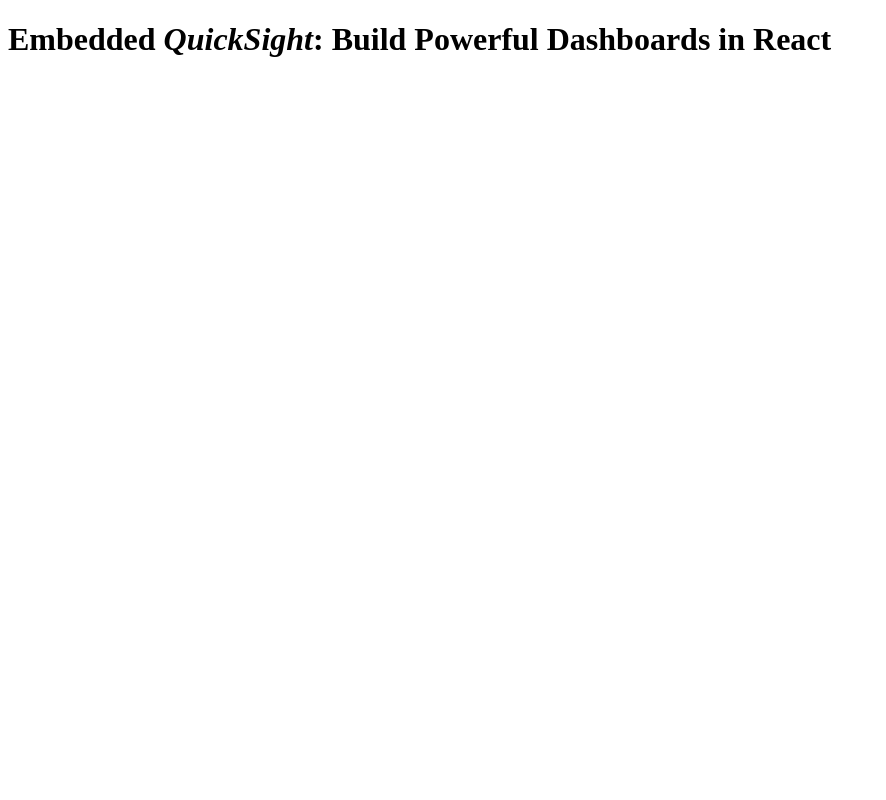
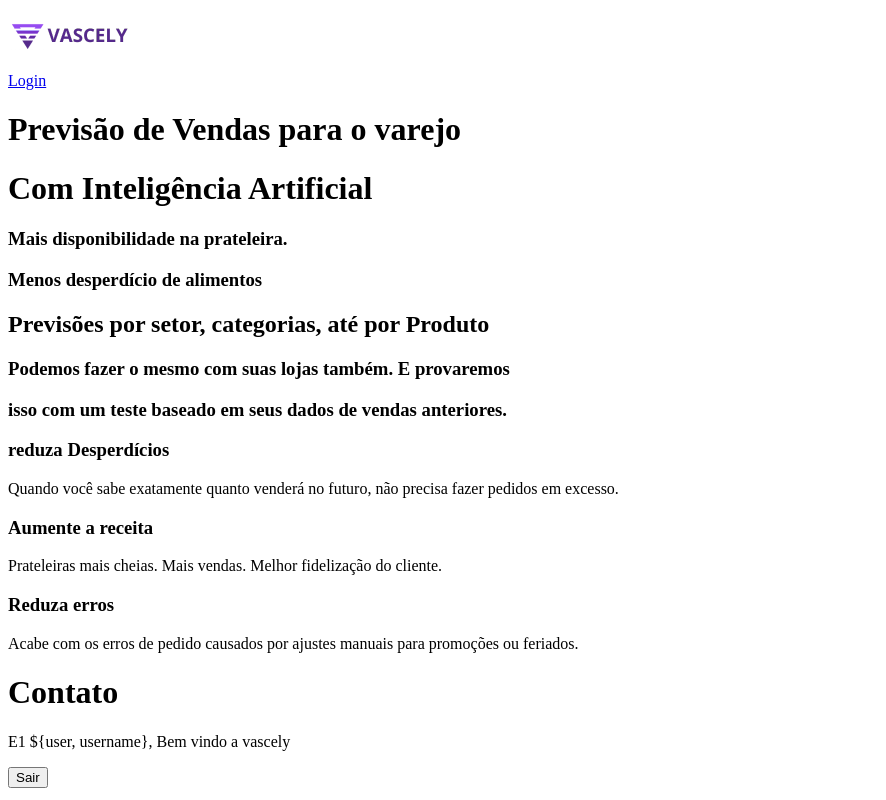
Before and after one commit to luizjbrunoo/vacely, a React (Create React App) app: page / in a window 1280 px wide. Shown: the whole page, without its empty margins (0-886 px from the left). Built offline with nearby package versions, Linux system fonts and the light colour scheme; no server answers; what aws-amplify would draw is missing.

Commit message:
atualização 23/05

```diff
--- a/package.json
+++ b/package.json
@@ -18,7 +18,7 @@
   },
   "scripts": {
     "start": "react-scripts start",
-    "build": "react-scripts build",
+    "build": "react-scripts --max_old_space_size=4096 build",
     "test": "react-scripts test",
     "eject": "react-scripts eject"
   },
--- a/src/App.js
+++ b/src/App.js
@@ -14,9 +14,8 @@
 function App() {
   return (
 
-
-    <Authenticator hideSignUp>
-      {({ signOut, user}) => (
+    //<Authenticator hideSignUp>
+      //{({ signOut, user}) => (
 
         <div className='App'>
 
@@ -33,11 +32,11 @@
           <p>
           {'E1 ${user, username}, Bem vindo a vascely'}
           </p>
-          <button onClick={signOut}>Sair</button>
+          <button >Sair</button>
         </div>
 
-      )}
-    </Authenticator>
+      //)}
+    //</Authenticator>
 
 
 );
--- a/src/index.js
+++ b/src/index.js
@@ -12,6 +12,6 @@
 const root = ReactDOM.createRoot(document.getElementById('root'));
 root.render(
   <React.StrictMode>
-    <Quicksight />
+    <App />
   </React.StrictMode>
 );
--- a/src/pages/Home.js
+++ b/src/pages/Home.js
@@ -1,5 +1,5 @@
 import React from 'react'
-import logo from '../assets/img/logo_vascely_XXX.png';
+import logo from '../img/logo_vascely_XXX.png';
 
 const Home = () => {
   return (
@@ -9,7 +9,7 @@
         <div className="center">
           <div className="menu">
             <div className="logo">
-            <img src={logo} title="logo" />
+            <img src={logo} alt= "logo" title="logo" />
             </div>
             <div className="item-menu">
             <a href="#">Login</a>
```
